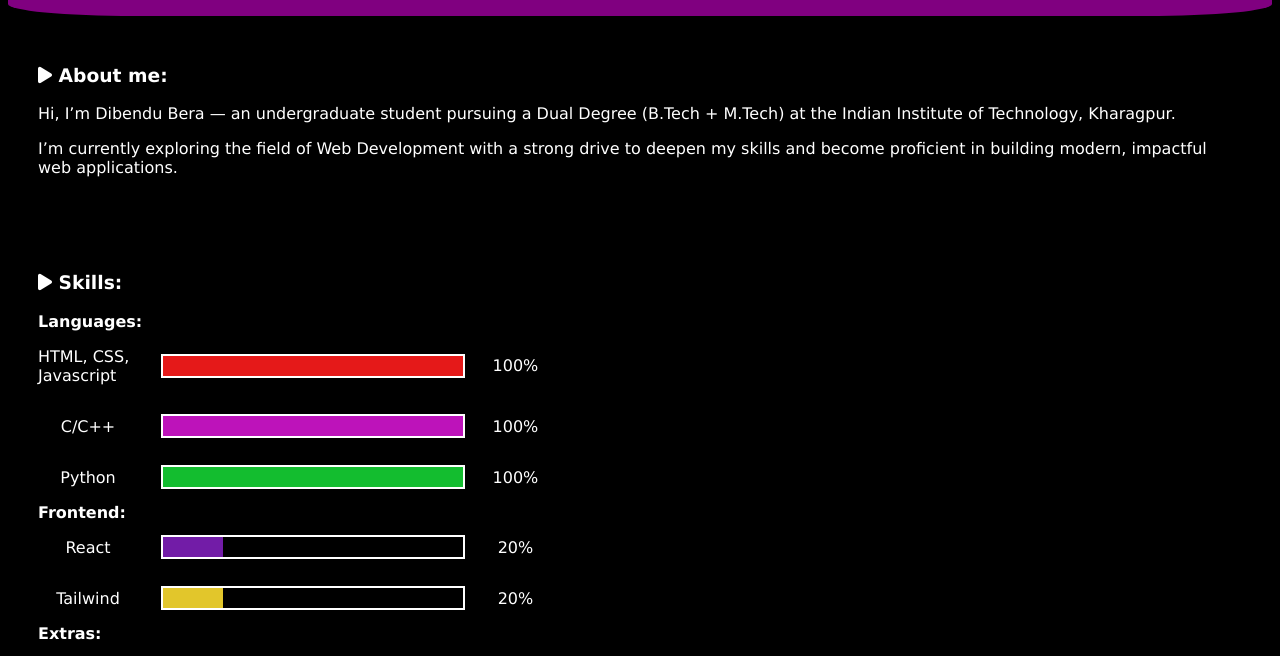
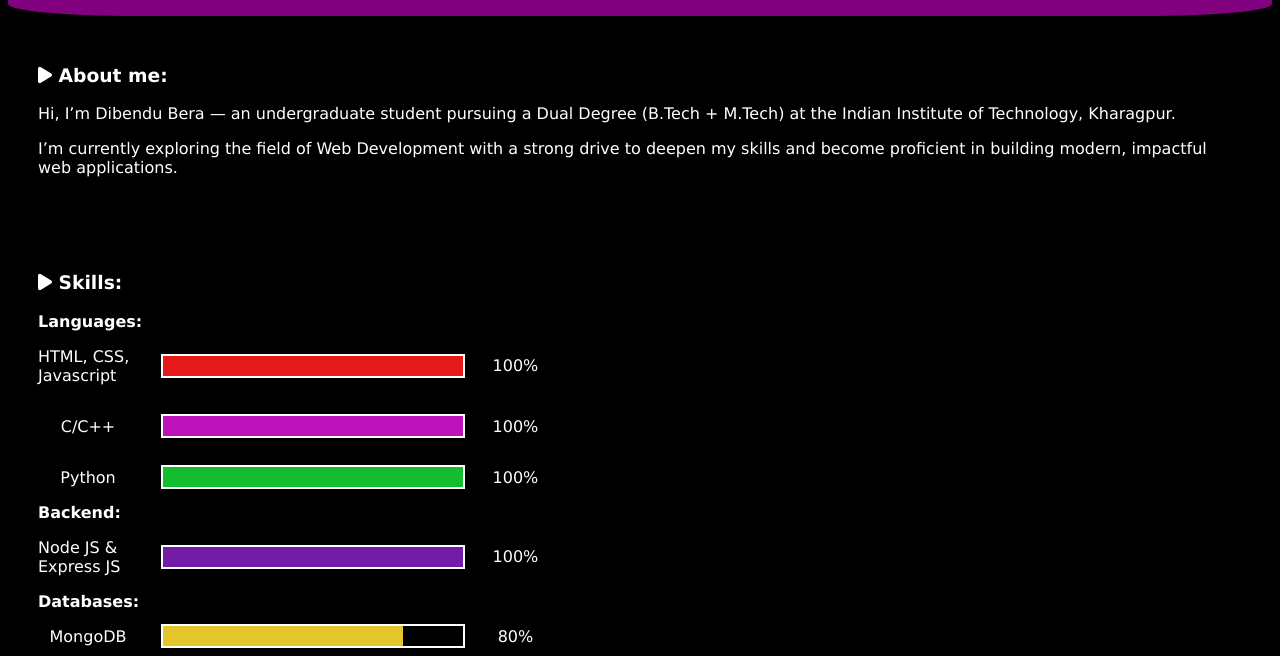
Before and after one commit to Dibendu-Bera/My-portfolio, a plain HTML site: page index.html in a window 1280 px wide. Shown: the part 112-768 px from the top of the page. Drawn offline with Linux system fonts and the light colour scheme.

Commit message:
Progress bar updation

```diff
--- a/index.html
+++ b/index.html
@@ -83,25 +83,28 @@
             <p>100%</p>
         </div>
         <b>
-           Frontend:
+           Backend:
         </b>
         <div id="pbB">
-            <p>React</p><pre>   </pre>
+            <p>Node JS & Express JS</p><pre>   </pre>
             <div id="pbBB">
                 <div id="pbBBB">
 
                 </div>
             </div>
-            <p>20%</p>
+            <p>100%</p>
         </div>
+        <b>
+            Databases:
+        </b>
         <div id="pbC">
-            <p>Tailwind</p><pre>   </pre>
+            <p>MongoDB</p><pre>   </pre>
             <div id="pbCC">
                 <div id="pbCCC">
 
                 </div>
             </div>
-            <p>20%</p>
+            <p>80%</p>
         </div>
         <b>
             Extras:
--- a/styles.css
+++ b/styles.css
@@ -417,17 +417,17 @@ header a:hover
 #pbBBB
 {
     background-color:rgb(114, 28, 167 );
-    width: var(--pb20per);
+    width: var(--pb100per);
     height: 20px;
-    animation: pb20 2s ease-in;
+    animation: pb100 2s ease-in;
 }
 
 #pbCCC
 {
     background-color:rgb(226, 198, 43);
-    width: var(--pb20per);/*change with progress*/
+    width: var(--pb80per);/*change with progress*/
     height: 20px;
-    animation: pb20 2s ease-in;
+    animation: pb80 2s ease-in;
 }
 
 #pbDDD
```
